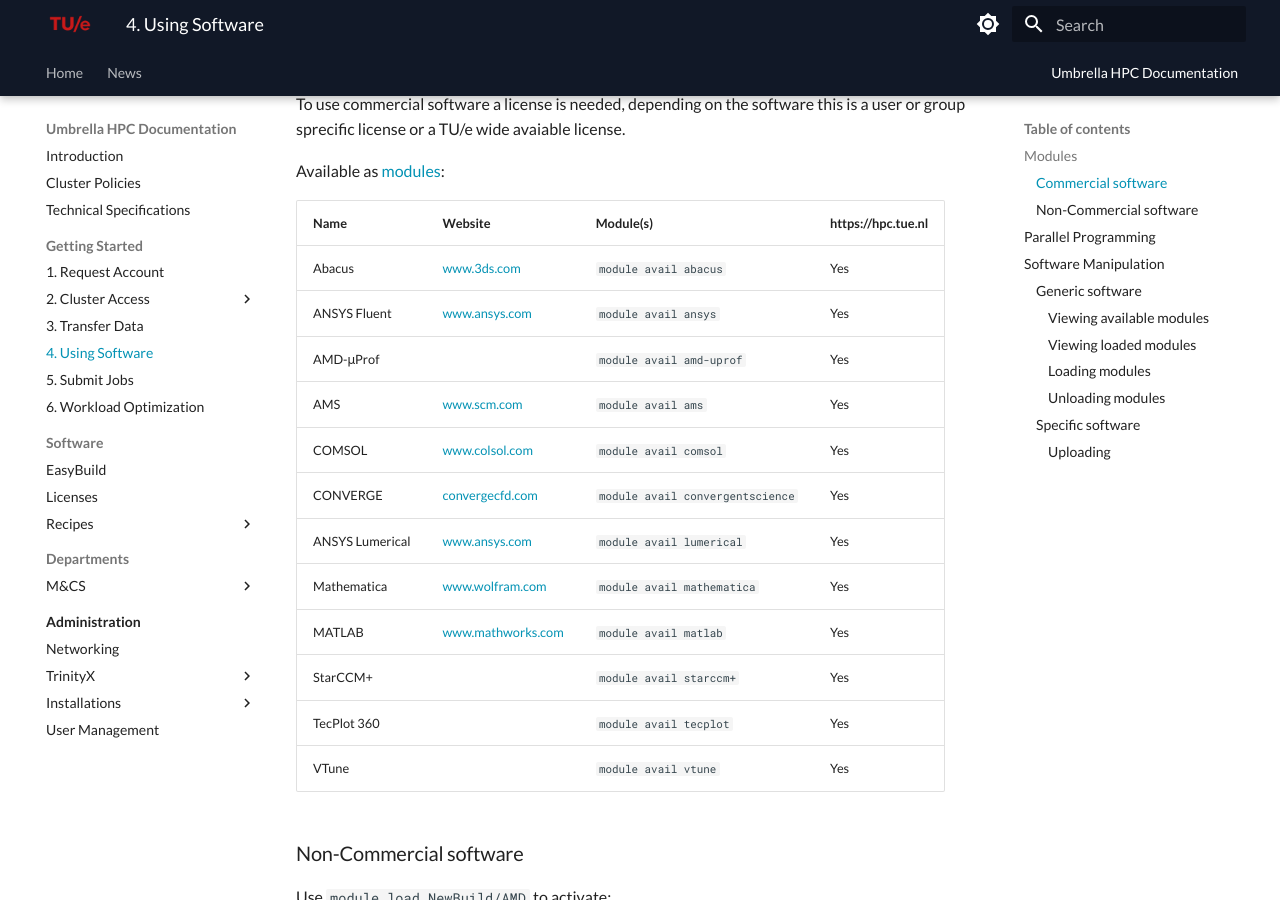
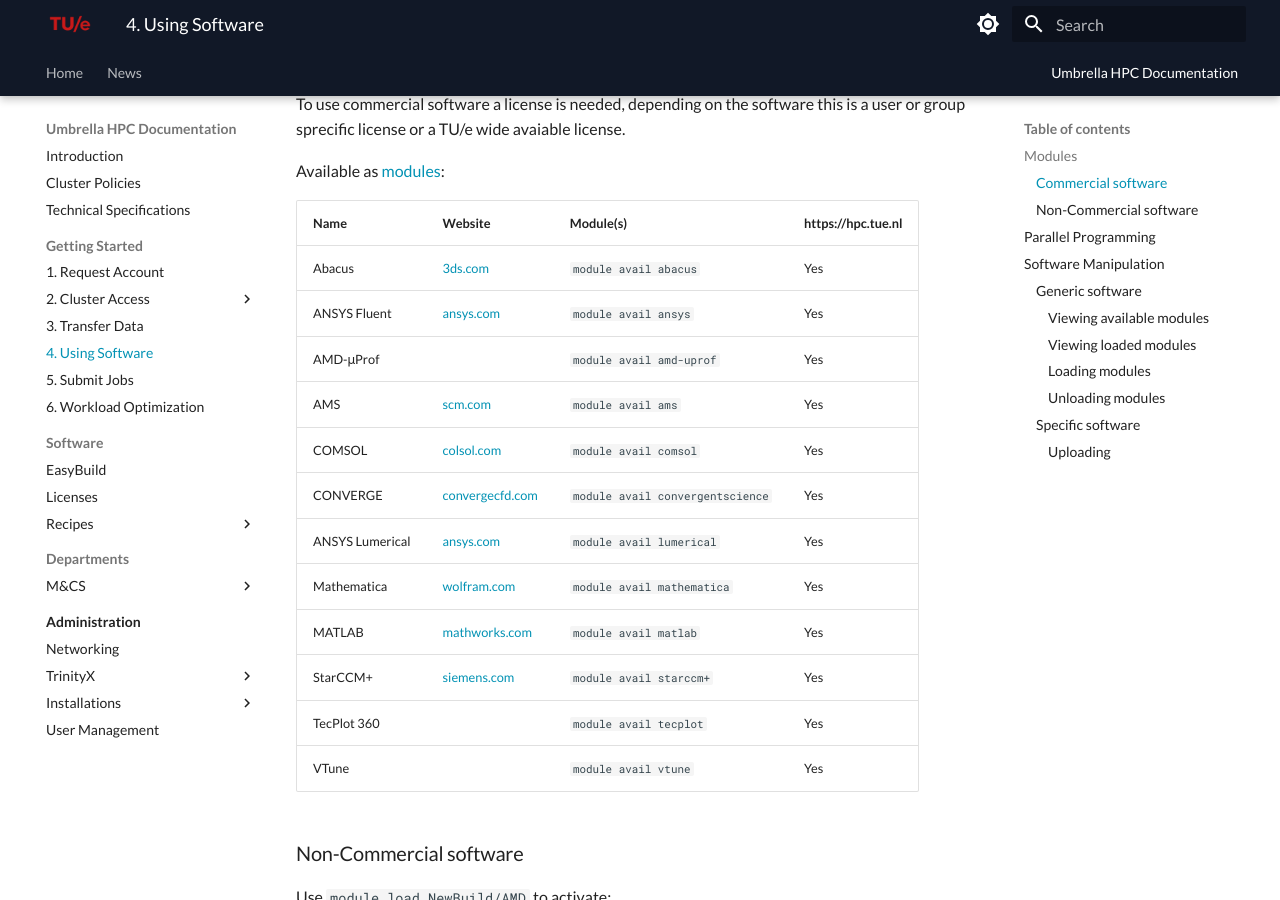
Before and after one commit to gferhpc/supercomputing.tue.nl, an MkDocs documentation site: the page built from pages/documentation/steps/software/index.md, in a window 1280 px wide and 900 px high, scrolled down 645 px. Built offline with MkDocs 1.6.1 and Material for MkDocs 9.7.7, drawn with Linux system fonts in a browser that asks for light colours.

Commit message:
Update index.md

```diff
--- a/pages/documentation/steps/software/index.md
+++ b/pages/documentation/steps/software/index.md
@@ -26,16 +26,16 @@
 
 | Name            | Website                              | Module(s)                | https://hpc.tue.nl |
 | --------------- | ------------------------------------ | ------------------------ | ------------------ |
-| Abacus          | [www.3ds.com](https://www.3ds.com/products/simulia/abaqus){:target="_blank"} | `module avail abacus`    | Yes |
-| ANSYS Fluent    | [www.ansys.com](https://www.ansys.com/products/fluids/ansys-fluent){:target="_blank"} | `module avail ansys`     | Yes |
+| Abacus          | [3ds.com](https://www.3ds.com/products/simulia/abaqus){:target="_blank"} | `module avail abacus`    | Yes |
+| ANSYS Fluent    | [ansys.com](https://www.ansys.com/products/fluids/ansys-fluent){:target="_blank"} | `module avail ansys`     | Yes |
 | AMD-μProf       | [](){:target="_blank"} | `module avail amd-uprof` | Yes |
-| AMS             | [www.scm.com](https://www.scm.com/amsterdam-modeling-suite/){:target="_blank"} | `module avail ams` | Yes |
-| COMSOL          | [www.colsol.com](https://www.comsol.com/){:target="_blank"} | `module avail comsol`    | Yes |
+| AMS             | [scm.com](https://www.scm.com/amsterdam-modeling-suite/){:target="_blank"} | `module avail ams` | Yes |
+| COMSOL          | [colsol.com](https://www.comsol.com/){:target="_blank"} | `module avail comsol`    | Yes |
 | CONVERGE        | [convergecfd.com](https://convergecfd.com/){:target="_blank"} | `module avail convergentscience` | Yes |
-| ANSYS Lumerical | [www.ansys.com](https://www.ansys.com/products/optics){:target="_blank"} | `module avail lumerical` | Yes |
-| Mathematica     | [www.wolfram.com](https://www.wolfram.com/mathematica/){:target="_blank"} | `module avail mathematica` | Yes |
-| MATLAB          | [www.mathworks.com](https://www.mathworks.com/products/matlab.html){:target="_blank"} | `module avail matlab` | Yes |
-| StarCCM+        | [](){:target="_blank"} | `module avail starccm+` | Yes |
+| ANSYS Lumerical | [ansys.com](https://www.ansys.com/products/optics){:target="_blank"} | `module avail lumerical` | Yes |
+| Mathematica     | [wolfram.com](https://www.wolfram.com/mathematica/){:target="_blank"} | `module avail mathematica` | Yes |
+| MATLAB          | [mathworks.com](https://www.mathworks.com/products/matlab.html){:target="_blank"} | `module avail matlab` | Yes |
+| StarCCM+        | [siemens.com](https://plm.sw.siemens.com/en-US/simcenter/fluids-thermal-simulation/star-ccm/){:target="_blank"} | `module avail starccm+` | Yes |
 | TecPlot 360     | [](){:target="_blank"} | `module avail tecplot` | Yes |
 | VTune           | [](){:target="_blank"} | `module avail vtune` | Yes |
 
```
